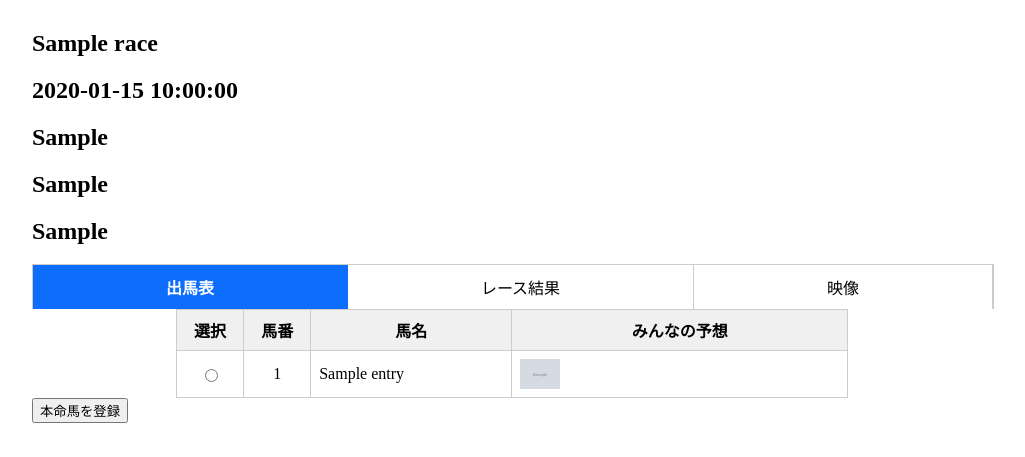
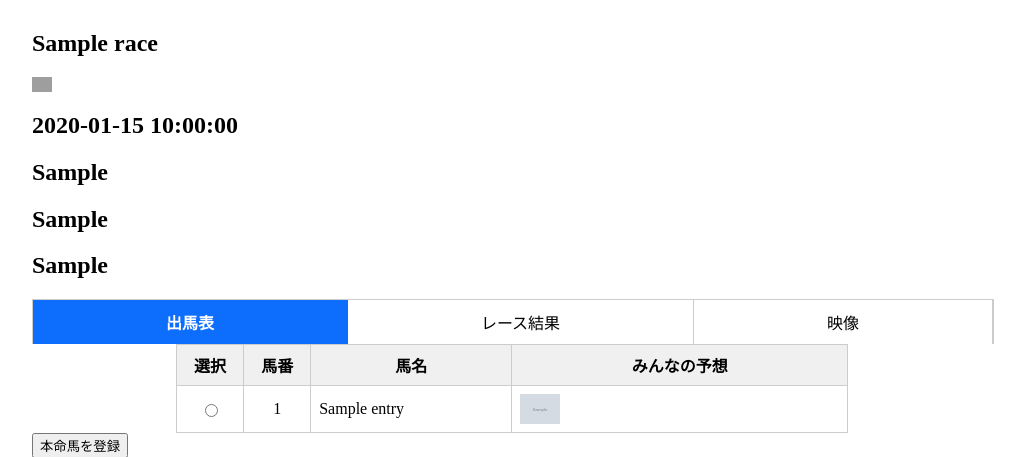
Before and after one commit to mayo2451/Beta-miyakeiba, a Flask app: template miyakeiba-beta/templates/race.html in a window 1280 px wide. Shown: the part 107-564 px from the top of the page, without its empty margins (128-1153 px from the left). Run offline with Flask 3, Linux system fonts and the light colour scheme; the template is opened without the code that fills it: most values are stand-ins (such as "Sample title", 1, 10 or a date in 2020); grey boxes marked "Sample" are stand-in pictures; parts of the project's set-up code (start-up, migrations or seed data) failed here and were passed over; grey boxes are pictures that could not be loaded.

Commit message:
Update race.html

```diff
--- a/miyakeiba-beta/templates/race.html
+++ b/miyakeiba-beta/templates/race.html
@@ -13,6 +13,12 @@
         <h2>大ヴァロ予想王</h2>
         {% include 'menubar.html' %}
         <h2>{{ race['race_name'] }}</h2>
+        <img
+            src="https://raw.githubusercontent.com/mayo2451/miyakeiba/main/01miyakeiba%20-%20v1.1/Miyakeiba_app/image/race/grade/{{ race['race_grade'] }}.jpeg"
+            style="width: 20px; height: auto;"
+            class="race-grade"
+            alt="grade"
+            onerror="this.style.display='none';">
         <h2>{{ race['race_date'] }}</h2>
         <h2>{{ race['race_place'] }}</h2>
         <h2>{{ race['race_ground'] }}</h2>
```
